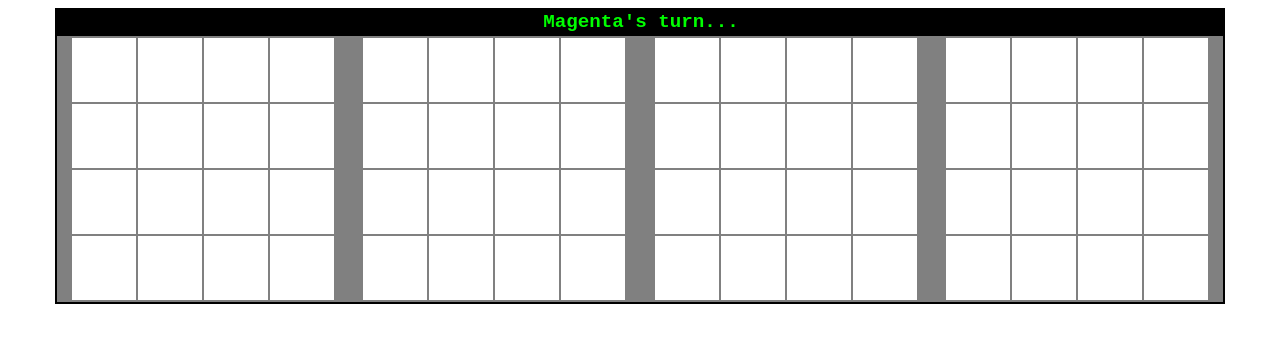
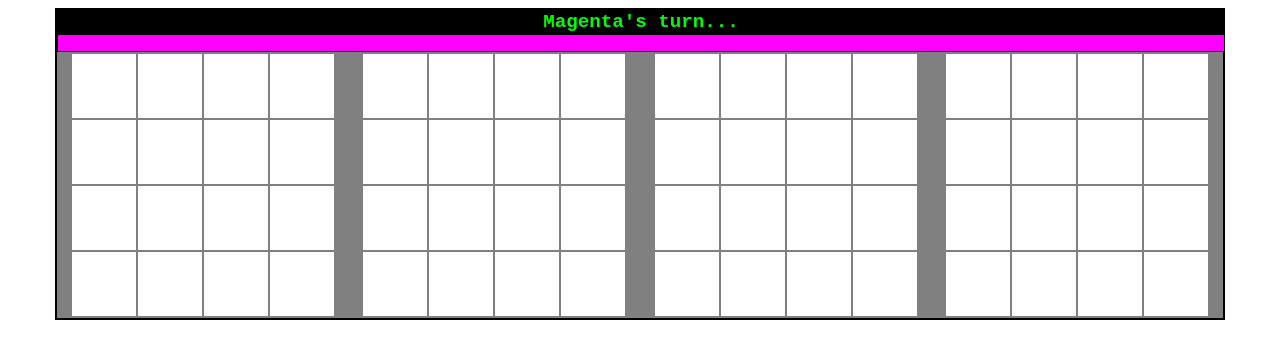
Before and after one commit to heav-4/nc, a plain HTML site: page index.html in a window 1280 px wide. Drawn offline with Linux system fonts and the light colour scheme.

Commit message:
Update index.html

```diff
--- a/index.html
+++ b/index.html
@@ -52,7 +52,7 @@
 			}
 			#turnbar {
 				width: 100%;
-				height: 1%;
+				height: 2vh;
 				border: 1px solid black;
 			}
 			#statusbar {
```
